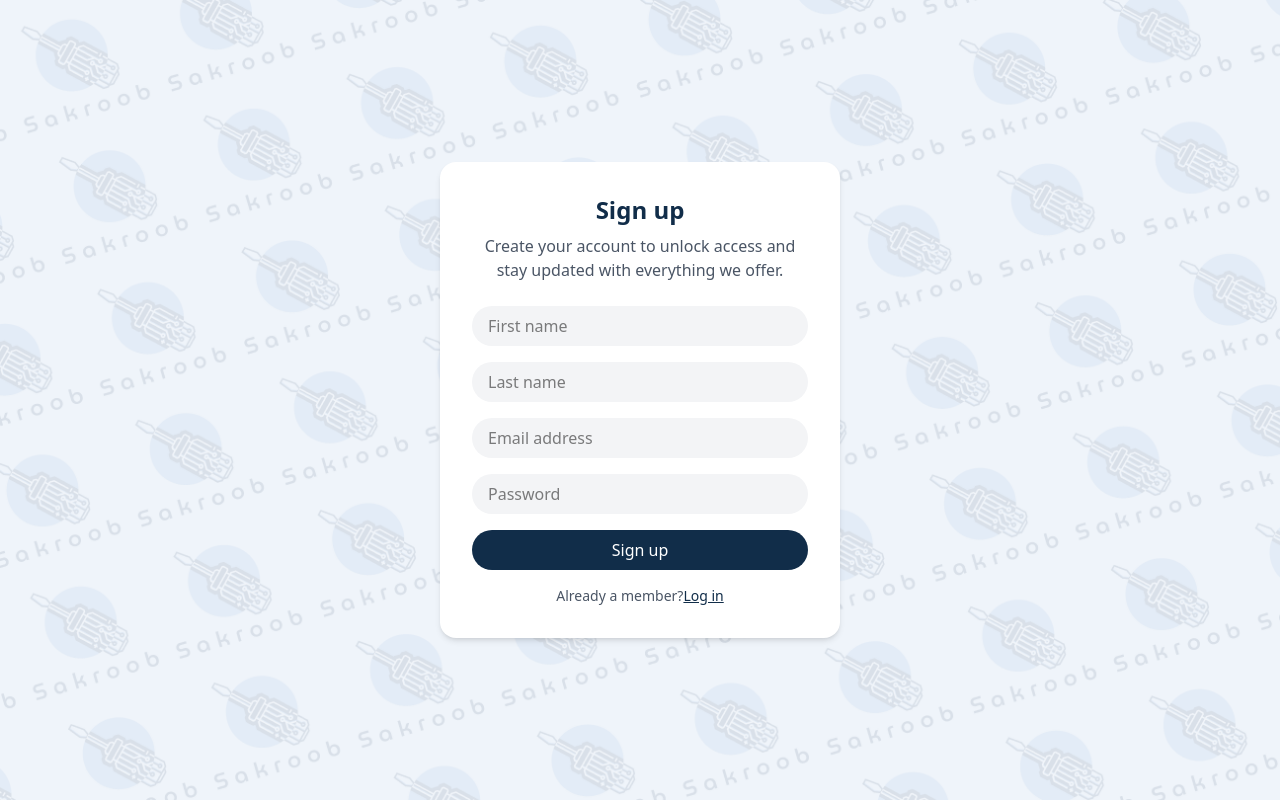
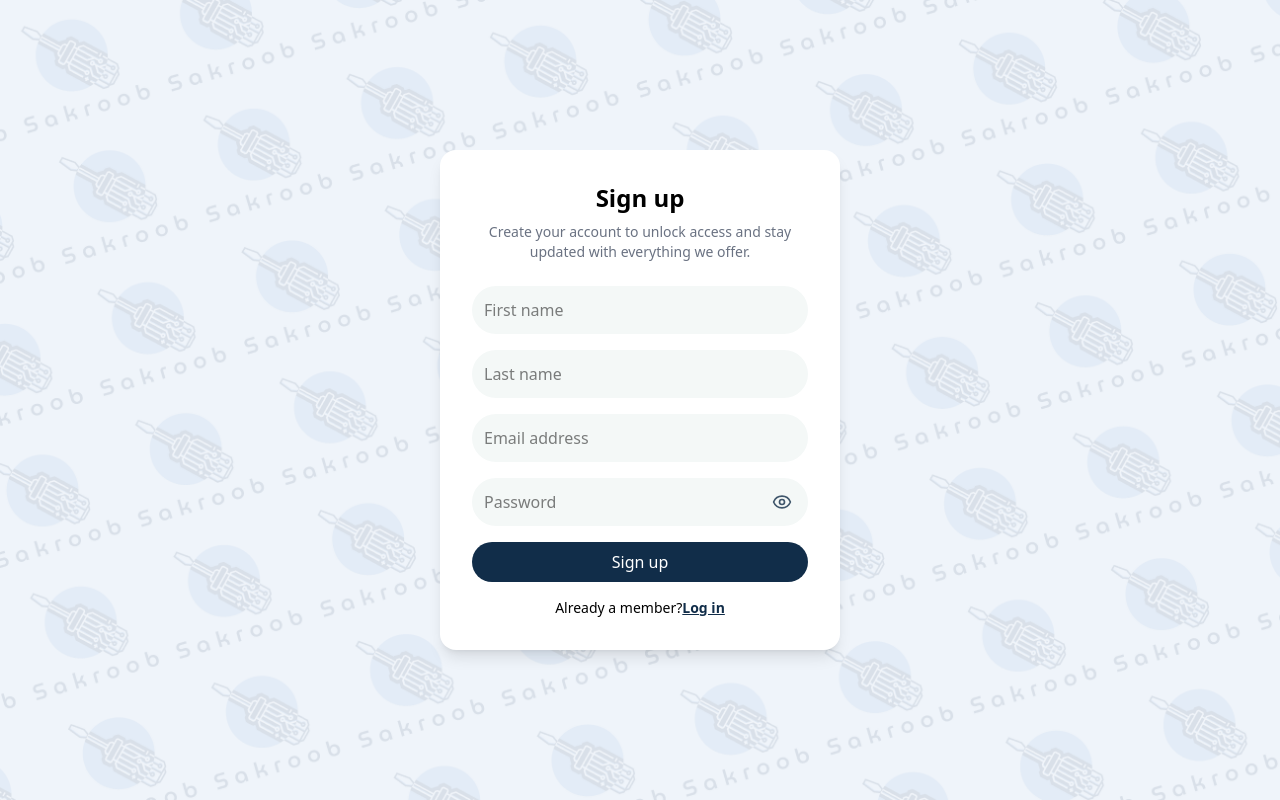
Before and after one commit to sunita0987/React-sakroob-page, a React (Vite) app: page /register in a window 1280 px wide. Built offline with nearby package versions, Linux system fonts and the light colour scheme.

Commit message:
login page eye icon add

```diff
--- a/src/Page/CheckOutPage.jsx
+++ b/src/Page/CheckOutPage.jsx
@@ -25,7 +25,6 @@
     } else if (!/\S+@\S+\.\S+/.test(form.email)) {
       newErrors.email = "Enter a valid email address";
     }
-
     if (!form.firstName.trim()) newErrors.firstName = "First name is required";
     if (!form.lastName.trim()) newErrors.lastName = "Last name is required";
     if (!form.address.trim()) newErrors.address = "Address is required";
@@ -49,7 +48,7 @@
   return (
     <form
       onSubmit={handleSubmit}
-      className="max-w-6xl mx-auto p-6 grid grid-cols-1 lg:grid-cols-3 gap-8"
+      className="max-w-6xl mx-auto p-6 grid grid-cols-1 lg:grid-cols-3 gap-8 mt-10"
     >
       <div className="lg:col-span-2 space-y-6">
         <div className="bg-[#ffffff] shadow rounded-lg p-6">
--- a/src/Page/ProductPage.jsx
+++ b/src/Page/ProductPage.jsx
@@ -74,6 +74,9 @@
               ></button>
             ))}
           </div>
+
+
+
         </div>
         <div className="mb-6">
           <p className="font-semibold mb-2">Select Quantity</p>
--- a/src/common/Footer.jsx
+++ b/src/common/Footer.jsx
@@ -8,7 +8,7 @@
       <div className="max-w-6xl mx-auto px-6 flex flex-col items-center text-center space-y-6">
         <div className="flex flex-col items-center space-y-2">
           <img src={footerlogo} alt="Logo" className=" mt-20" />
-          <p className="text-gray-300 text-sm max-w-md">
+          <p className="text-[#ffffff]  opacity-80 text-sm max-w-md">
             Commodo egestas etiam arcu curabitur aliquam volutpat a gravida.
           </p>
         </div>
--- a/src/components/LoginPage.jsx
+++ b/src/components/LoginPage.jsx
@@ -1,68 +1,92 @@
+import { useState } from "react";
+import { useNavigate } from "react-router-dom";
 import bgimage from "../assets/images/loginbgimg.png";
-import React, { useState } from "react";
-import { useNavigate } from "react-router-dom";
+import { EyeIcon, EyeOffIcon } from "lucide-react";
 
 export default function Login({ setIsAuthenticated }) {
   const [email, setEmail] = useState("");
   const [password, setPassword] = useState("");
+  const [showPassword, setShowPassword] = useState(false);
+
   const navigate = useNavigate();
 
   const handleLogin = (e) => {
     e.preventDefault();
-    if (email && password) {
+    const savedUser = JSON.parse(localStorage.getItem("user"));
+
+    if (
+      savedUser &&
+      savedUser.email === email &&
+      savedUser.password === password
+    ) {
       setIsAuthenticated(true);
+      alert("Login Successful!");
       navigate("/");
     } else {
-      alert("Please enter email and password!");
+      alert("Invalid candidate!");
     }
   };
 
   return (
     <div
-      className="relative  min-h-screen bg-cover bg-no-repeat bg-center flex  justify-center items-center flex-col"
+      className="relative min-h-screen bg-cover bg-no-repeat bg-center flex justify-center items-center flex-col"
       style={{
         backgroundImage: `url(${bgimage})`,
       }}
     >
-      <div className="bg-white shadow-lg rounded-lg p-8 max-w-100">
-        <h2 className="text-3xl font-bold text-center mb-6 text-[#112D49]">
+      <div className="bg-[#ffffff] shadow-lg rounded-2xl p-8 max-w-100">
+        <h2 className="text-2xl font-bold text-center mb-4 text-[#112D49]">
           Welcome back!
         </h2>
-        <p className="text-[#112D49] text-sm text-center mb-10">
+        <p className="text-[#112D49] text-sm text-center mb-10 ">
           Log in below to access your account and keep things running smoothly.
         </p>
-        <form onSubmit={handleLogin} className="space-y-4">
+        <form onSubmit={handleLogin} className="flex flex-col gap-4">
           <input
             type="email"
             placeholder="Email address"
             value={email}
             onChange={(e) => setEmail(e.target.value)}
-            className="w-full px-4 py-2 border-none rounded-full focus:outline-none bg-[#F4F8F7] "
+            className="p-3 w-full px-4 py-2 border-none rounded-full focus:outline-none bg-[#F4F8F7]"
           />
-          <input
-            type="password"
-            placeholder="Password"
-            value={password}
-            onChange={(e) => setPassword(e.target.value)}
-            className="w-full px-4 py-2 border-none rounded-full focus:outline-none bg-[#F4F8F7] "
-          />
-          <div className="flex justify-end text-sm text-right  underline">
-            <a href="#" className="text-[#112D49] ">
-              Forgot password?
-            </a>
+          <div className="relative w-full">
+            <input
+              type={showPassword ? "text" : "password"}
+              placeholder="Password"
+              value={password}
+              onChange={(e) => setPassword(e.target.value)}
+              className="w-full px-4 py-2 pr-10 border-none rounded-full focus:outline-none bg-[#F4F8F7]"
+            />
+            <button
+              type="button"
+              onClick={() => setShowPassword(!showPassword)}
+              className="absolute right-4 top-1/2 -translate-y-1/2 text-[#3F566B]"
+            >
+              {showPassword ? (
+                <EyeOffIcon className="w-5 h-5" />
+              ) : (
+                <EyeIcon className="w-5 h-5" />
+              )}
+            </button>
           </div>
+          <a
+            href="#"
+            className="text-[#112d49] font-bold flex justify-end underline"
+          >
+            Forgot Password
+          </a>
           <button
             type="submit"
-            className="w-full bg-[#112d49] text-[#ffffff] py-2 rounded-full cursor-pointer"
+            className="bg-[#112D49] text-[#ffffff] py-2 rounded-full cursor-pointer"
           >
-            Log in
+            Log In
           </button>
         </form>
-        <p className="text-sm text-center mt-4">
+        <p className="text-sm text-center mt-4 text-[#112D49] font-light">
           Don't have an account?
           <span
-            onClick={() => navigate("/register")}
-            className="text-[#112d49] cursor-pointer font-bold underline"
+            onClick={() => navigate("/Register")}
+            className="text-[#112D49] cursor-pointer font-bold underline"
           >
             Create account
           </span>
--- a/src/components/Register.jsx
+++ b/src/components/Register.jsx
@@ -1,70 +1,106 @@
-import React, { useState } from "react";
+import { useState } from "react";
+import { useNavigate } from "react-router-dom";
 import bgimage from "../assets/images/loginbgimg.png";
+import { EyeIcon, EyeOffIcon } from "lucide-react";
 
-const Signup = () => {
+export default function Signup() {
+  const [firstName, setFirstName] = useState("");
+  const [lastName, setLastName] = useState("");
+  const [email, setEmail] = useState("");
+  const [password, setPassword] = useState("");
   const [showPassword, setShowPassword] = useState(false);
+
+  const navigate = useNavigate();
+
+  const handleSignup = (e) => {
+    e.preventDefault();
+    if (firstName && lastName && email && password) {
+      localStorage.setItem(
+        "user",
+        JSON.stringify({ firstName, lastName, email, password })
+      );
+      alert("Account created successfully!");
+      navigate("/LoginPage");
+    } else {
+      alert("Please fill all fields");
+    }
+  };
 
   return (
     <div
-      className="relative  min-h-screen bg-cover bg-no-repeat bg-center flex  justify-center items-center flex-col"
+      className="relative min-h-screen bg-cover bg-no-repeat bg-center flex justify-center items-center flex-col"
       style={{
         backgroundImage: `url(${bgimage})`,
       }}
     >
-      <div className="bg-white p-8 rounded-2xl shadow-md w-full max-w-100 ">
-        <h2 className="text-2xl font-bold text-center mb-2 text-[#112D49]">Sign up</h2>
-        <p className="text-gray-600 text-center mb-6">
+      <div className="bg-white shadow-lg rounded-2xl p-8 max-w-100">
+        <h2 className="text-2xl font-bold text-center mb-2">Sign up</h2>
+        <p className="text-sm text-gray-500 text-center mb-6">
           Create your account to unlock access and stay updated with everything
           we offer.
         </p>
-        <form className="space-y-4">
+
+        <form onSubmit={handleSignup} className="flex flex-col gap-4">
           <input
             type="text"
             placeholder="First name"
-            className="w-full px-4 py-2  rounded-full bg-gray-100 focus:outline-none"
+            value={firstName}
+            onChange={(e) => setFirstName(e.target.value)}
+            className="p-3 border-none rounded-full focus:outline-none bg-[#F4F8F7]"
           />
           <input
             type="text"
             placeholder="Last name"
-            className="w-full px-4 py-2  rounded-full bg-gray-100 focus:outline-none "
+            value={lastName}
+            onChange={(e) => setLastName(e.target.value)}
+            className="p-3 border-none rounded-full focus:outline-none bg-[#F4F8F7]"
           />
           <input
             type="email"
             placeholder="Email address"
-            className="w-full px-4 py-2  rounded-full bg-gray-100 focus:outline-none "
+            value={email}
+            onChange={(e) => setEmail(e.target.value)}
+            className="p-3 border-none rounded-full focus:outline-none bg-[#F4F8F7]"
           />
-          <div className="relative">
+          <div className="relative w-full">
             <input
               type={showPassword ? "text" : "password"}
               placeholder="Password"
-              className="w-full px-4 py-2  rounded-full bg-gray-100 focus:outline-none"
+              value={password}
+              onChange={(e) => setPassword(e.target.value)}
+              className="p-3 pr-10 border-none rounded-full focus:outline-none bg-[#F4F8F7] w-full"
             />
-            <span
-              className="absolute right-4 top-2.5 cursor-pointer text-gray-500"
+            <button
+              type="button"
               onClick={() => setShowPassword(!showPassword)}
+              className="absolute right-4 top-1/2 -translate-y-1/2 text-[#3F566B]"
             >
-              {showPassword ? " " : ""}
-            </span>
+              {showPassword ? (
+                <EyeOffIcon className="w-5 h-5" />
+              ) : (
+                <EyeIcon className="w-5 h-5" />
+              )}
+            </button>
           </div>
+
           <button
             type="submit"
-            className="w-full py-2 bg-[#112D49] text-white rounded-full font-medium cursor-pointer transition"
+            className="bg-[#112D49] text-white py-2 rounded-full cursor-pointer"
           >
             Sign up
           </button>
         </form>
-        <p className="text-sm text-gray-600 text-center mt-4">
+
+        <p className="text-sm text-center mt-4">
           Already a member?
-          <a
-            href="/loginPage"
-            className="text-[#112d49] font-medium underline"
+          <span
+            onClick={() => navigate("/LoginPage")}
+            className="text-[#112D49] underline font-bold cursor-pointer"
           >
             Log in
-          </a>
+          </span>
         </p>
       </div>
     </div>
   );
-};
-
-export default Signup;
+}
--- a/src/components/Slider.jsx
+++ b/src/components/Slider.jsx
@@ -11,6 +11,7 @@
   { icon: <FaClock />, label: "Smartwatch" },
   { icon: <FaDesktop />, label: "Monitors" },
 ];
+
 
 const Slider = () => {
   return (
--- a/src/utils/helper.js
+++ b/src/utils/helper.js
@@ -35,7 +35,7 @@
     link: "#",
     dropdown: ["Diy services"],
   },
-  { name: "Support", link: "#", dropdown: ["FAQ’s", "Returns", "Contact"] },
+  { name: "Support", link: "#", dropdown: ["FAQ's", "Returns", "Contact"] },
   { name: "About", link: "#" },
   { name: "Blog", link: "#" },
   { name: "Contact", link: "#" },
```
